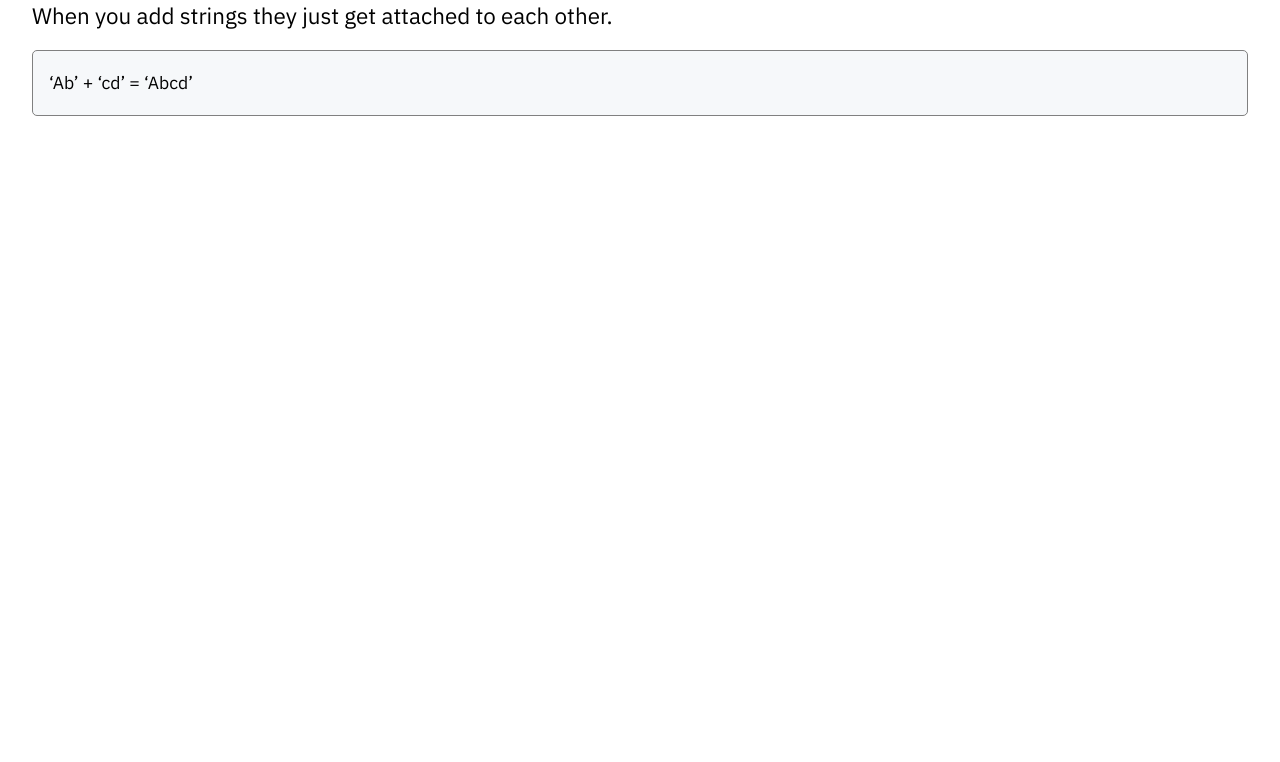
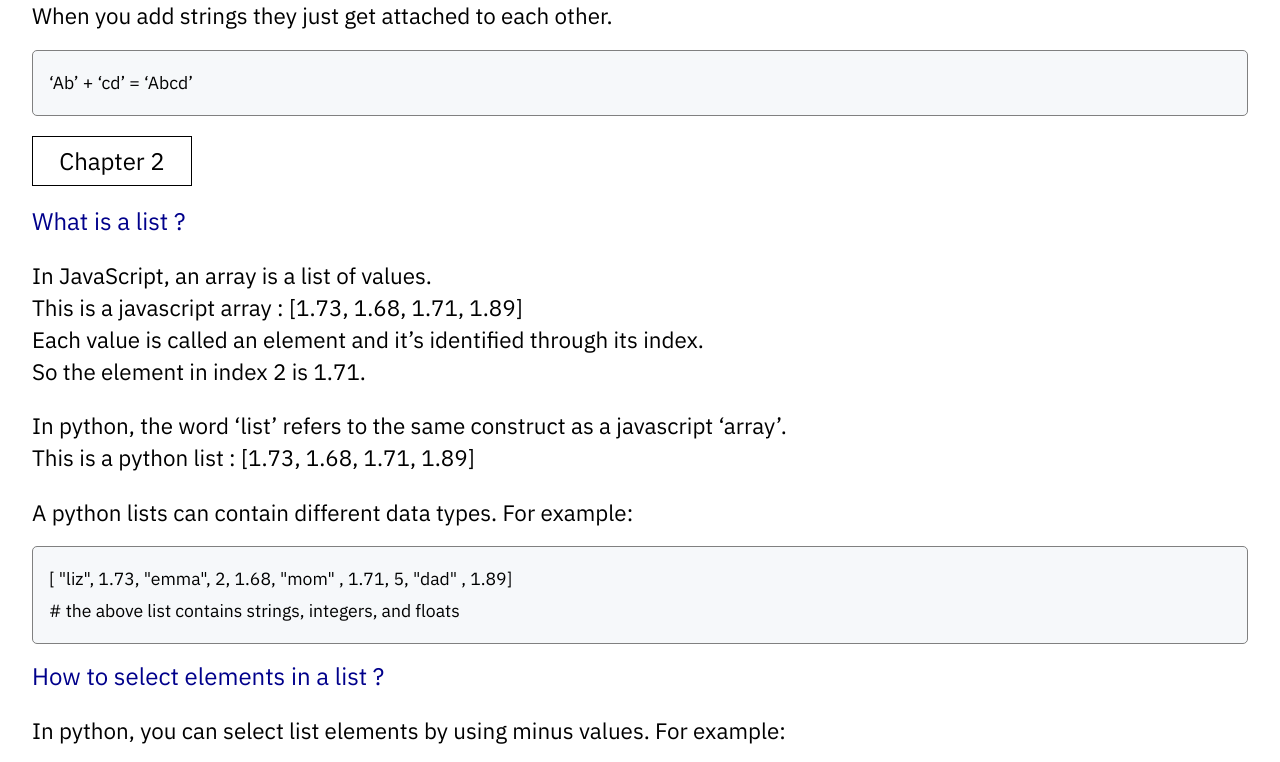
Before and after one commit to Elir-Mahad/notes, a Next.js app: page /intro-to-python in a window 1280 px wide. Shown: the part 1540-2302 px from the top of the page. Before the commit the page ends 1672 px from the top, so only its background shows below. Built offline with nearby package versions, Linux system fonts and the light colour scheme.

Commit message:
enhance(pages): add IntroPyTwo to intro-to-python page

```diff
--- a/components/intropychaps/IntroPyTwo.js
+++ b/components/intropychaps/IntroPyTwo.js
@@ -230,4 +230,4 @@ function IntroPyTwo() {
   );
 }
 
-export default IntroPyOne;
+export default IntroPyTwo;
--- a/pages/intro-to-python.js
+++ b/pages/intro-to-python.js
@@ -8,7 +8,8 @@ import {
 // import Resources from "../components/Resources";
 import style from "../styles/Home.module.css";
 import IntroPyOne from "../components/intropychaps/IntroPyOne";
-
+import IntroPyTwo from "../components/intropychaps/IntroPyTwo";
+//
 function IntroPython() {
   return (
     <div>
@@ -33,6 +34,7 @@ function IntroPython() {
         </Sentence>
         {/*  */}
         <IntroPyOne />
+        <IntroPyTwo />
       </BlogBody>
       {/* <Resources
         //
```
